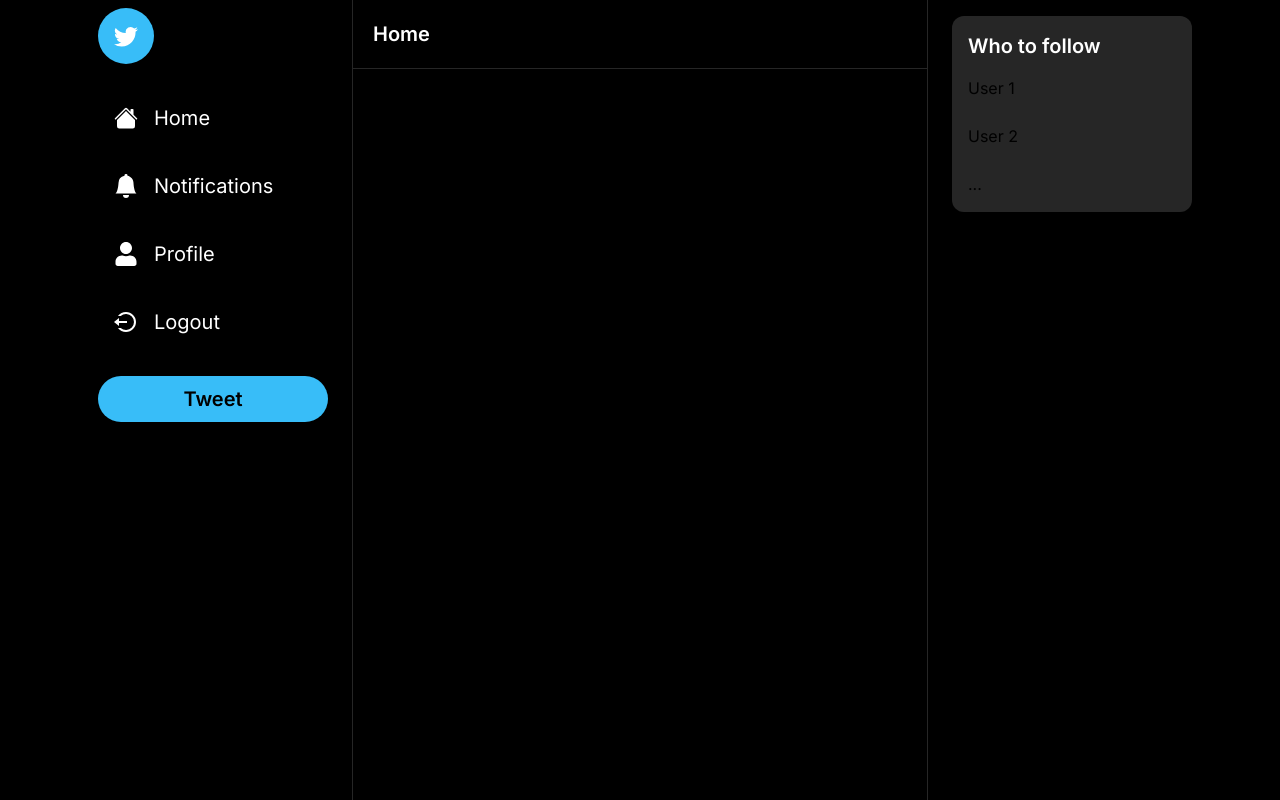
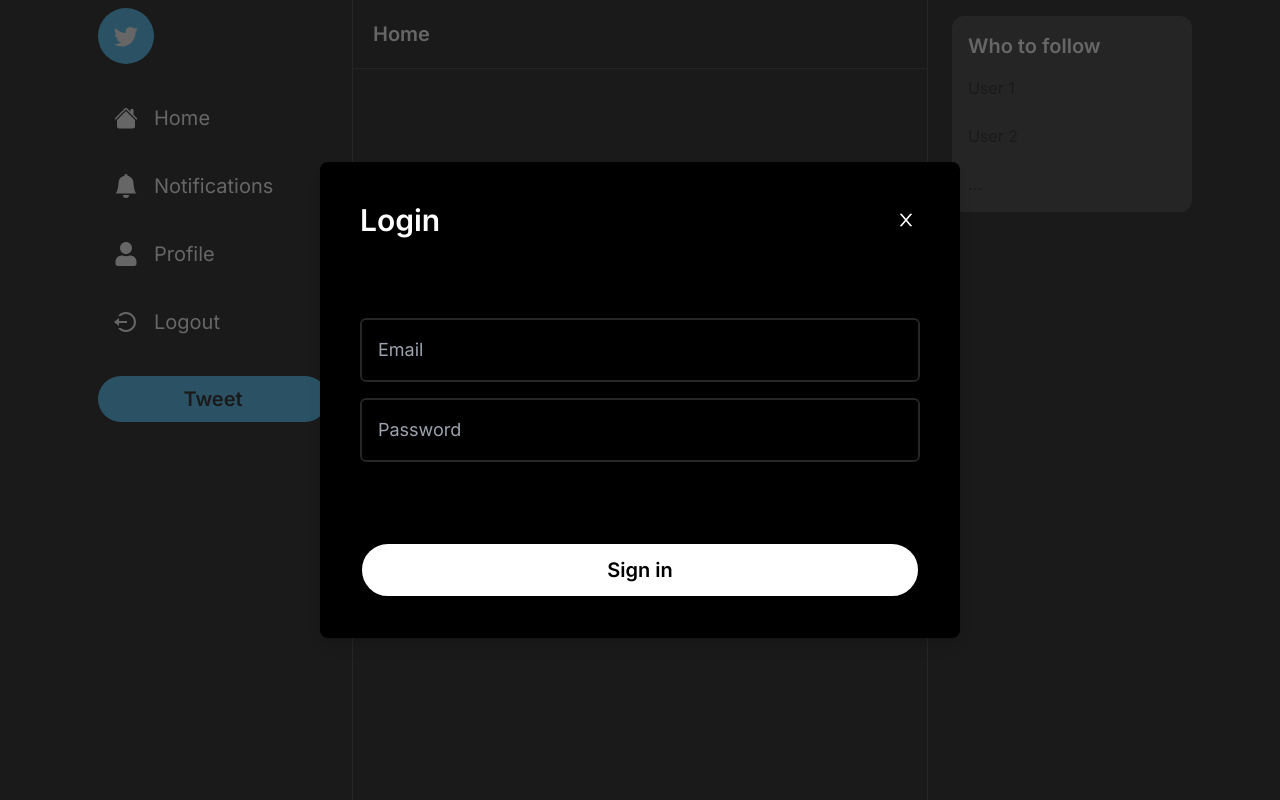
Before and after one commit to GutscheWilly/twitter, a Next.js app: page / in a window 1280 px wide. Built offline with nearby package versions, Linux system fonts and the light colour scheme.

Commit message:
Create login modal

```diff
--- a/app/layout.tsx
+++ b/app/layout.tsx
@@ -2,6 +2,7 @@
 import { Inter } from 'next/font/google';
 import '@/styles/globals.css';
 import Layout from '@/components/Layout';
+import LoginModal from '@/components/modals/LoginModal';
 
 const inter = Inter({ subsets: ['latin'] });
 
@@ -18,6 +19,7 @@
   return (
     <html lang="en">
       <body className={inter.className}>
+        <LoginModal />
         <Layout>{children}</Layout>
       </body>
     </html>
--- /dev/null
+++ b/components/modals/LoginModal.tsx
@@ -0,0 +1,59 @@
+'use client';
+
+import { useLoginModal } from '@/hooks/useLoginModal';
+import { useCallback, useState } from 'react';
+import Input from '../Input';
+import Modal from '../Modal';
+
+const LoginModal = () => {
+  const loginModal = useLoginModal();
+
+  const [email, setEmail] = useState('');
+  const [password, setPassword] = useState('');
+  const [isLoading, setIsLoading] = useState(false);
+
+  const handleSubmit = useCallback(() => {
+    try {
+      setIsLoading(true);
+
+      // LOG IN METHOD
+
+      loginModal.onClose();
+    } catch (error) {
+      console.log(error);
+    } finally {
+      setIsLoading(false);
+    }
+  }, [loginModal]);
+
+  const bodyContent = (
+    <div className="flex flex-col gap-4">
+      <Input
+        placeholder="Email"
+        onChange={({ target }) => setEmail(target.value)}
+        value={email}
+        disabled={isLoading}
+      />
+      <Input
+        placeholder="Password"
+        onChange={({ target }) => setPassword(target.value)}
+        value={password}
+        disabled={isLoading}
+      />
+    </div>
+  );
+
+  return (
+    <Modal
+      disabled={isLoading}
+      isOpen={loginModal.isOpen}
+      title="Login"
+      actionLabel="Sign in"
+      onClose={loginModal.onClose}
+      onSubmit={handleSubmit}
+      body={bodyContent}
+    />
+  );
+};
+
+export default LoginModal;
--- /dev/null
+++ b/hooks/useLoginModal.ts
@@ -0,0 +1,13 @@
+import { create } from 'zustand';
+
+interface LoginModalStore {
+  isOpen: boolean;
+  onOpen: () => void;
+  onClose: () => void;
+}
+
+export const useLoginModal = create<LoginModalStore>((set) => ({
+  isOpen: true,
+  onOpen: () => set({ isOpen: true }),
+  onClose: () => set({ isOpen: false }),
+}));
--- a/package.json
+++ b/package.json
@@ -13,7 +13,8 @@
     "npm": "^10.2.5",
     "react": "^18",
     "react-dom": "^18",
-    "react-icons": "^4.12.0"
+    "react-icons": "^4.12.0",
+    "zustand": "^4.4.7"
   },
   "devDependencies": {
     "@types/node": "^20",
```
Also changed, not shown: 1 other file (tests, documents, lock files or other folders).
